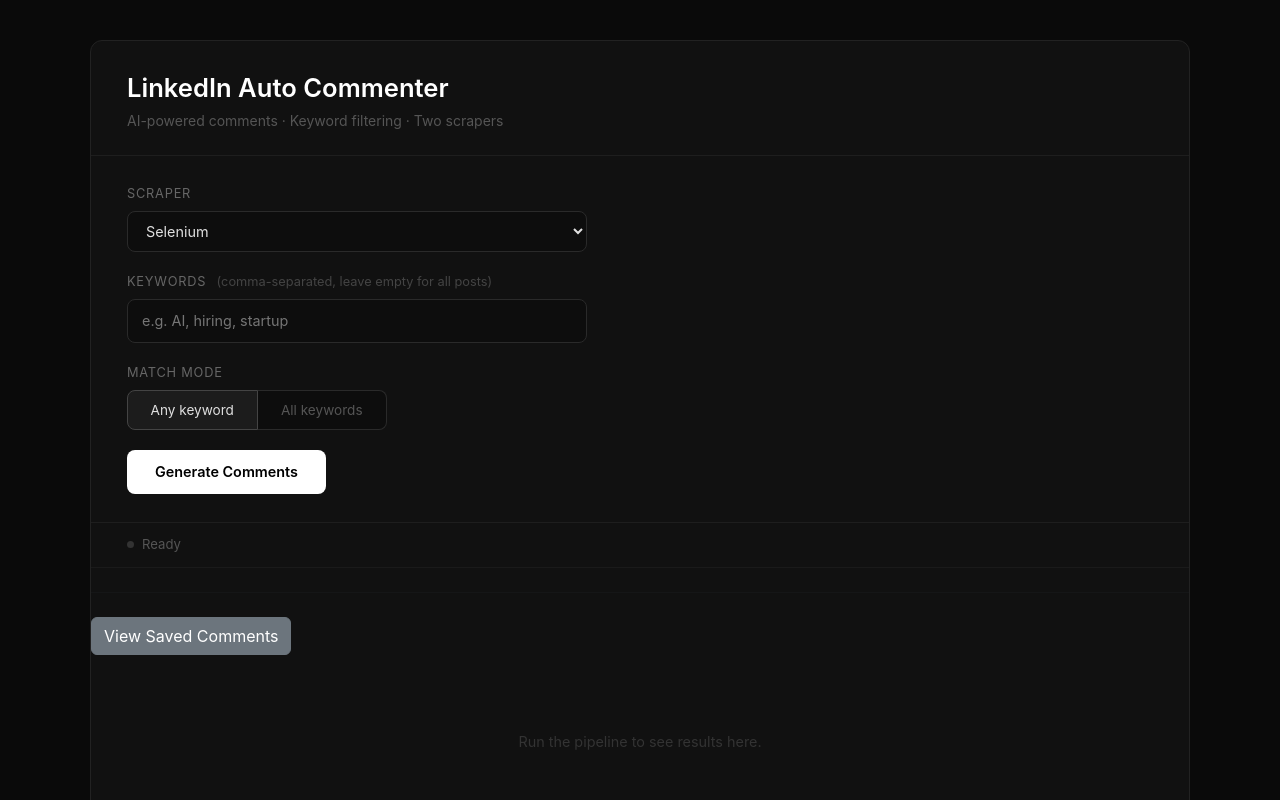
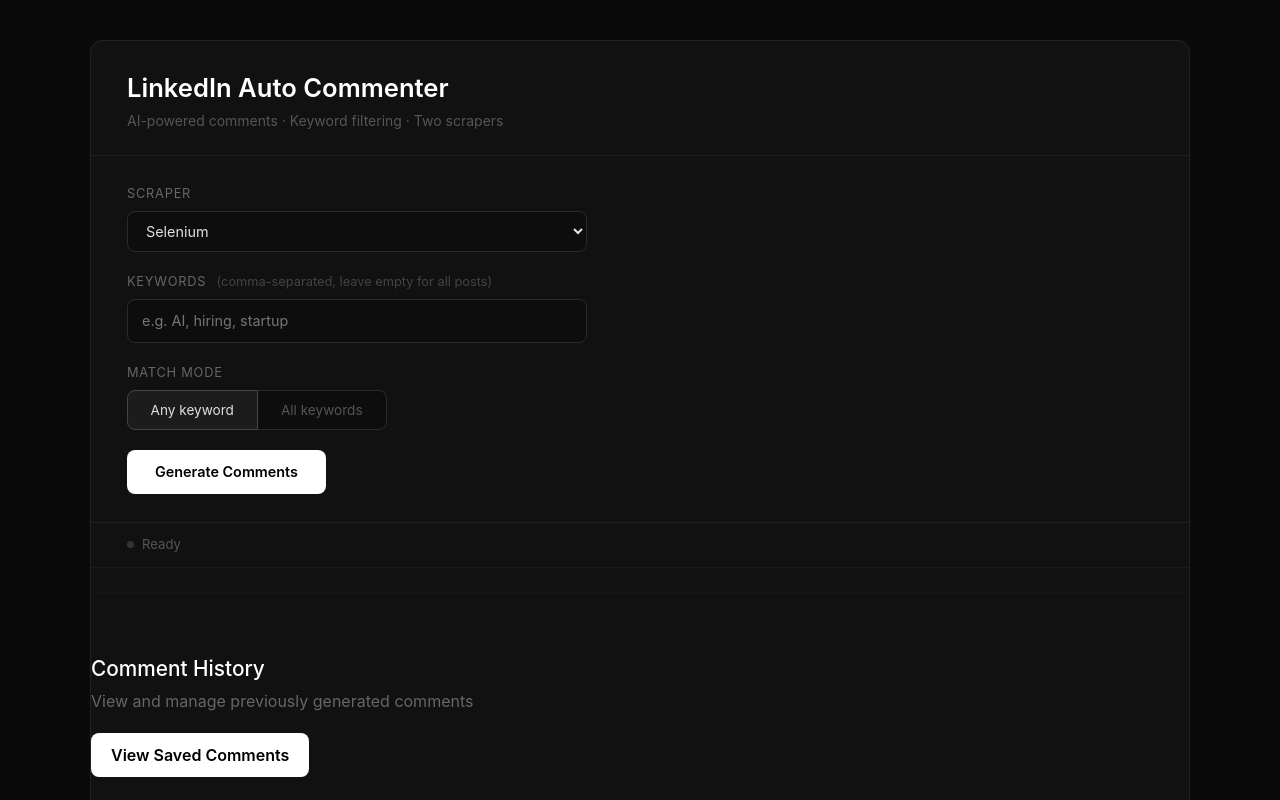
Before and after one commit to paragliderr/Linkedin-auto-comment, a Vue app in the folder frontend/: page / in a window 1280 px wide. Shown: the top 800 px of the page. Built offline with nearby package versions, Linux system fonts and the light colour scheme.

Commit message:
Improved comment history UI

```diff
--- a/frontend/src/components/CommentHistory/CommentHistory.vue
+++ b/frontend/src/components/CommentHistory/CommentHistory.vue
@@ -1,9 +1,14 @@
 <template>
 
-  <div>
+  <div class="history-section">
 
-    <button
-      class="btn btn-secondary mb-3"
+  <div class="history-header">
+    <h2>Comment History</h2>
+    <p>View and manage previously generated comments</p>
+  </div>
+
+  <button
+      class="history-btn"
       @click="loadHistory"
     >
       View Saved Comments
@@ -11,7 +16,7 @@
 
     <table
       v-if="history.length"
-      class="table table-striped"
+      class="history-table"
     >
 
       <thead>
@@ -31,13 +36,38 @@
         >
           <td>{{ item.id }}</td>
 
-          <td>{{ item.post_text }}</td>
+         <td class="post-cell">
+
+           <span v-if="!item.showFull">
+             {{
+                  item.post_text.length > 150
+                 ? item.post_text.slice(0,150)
+                 : item.post_text
+             }}
+          </span>
+
+          <span v-else>
+             {{ item.post_text }}
+          </span>
+
+         <button
+              v-if="item.post_text.length > 150"
+             class="view-btn"
+             @click="item.showFull = !item.showFull"
+             >
+             {{ item.showFull ? "Show Less" : "Show More" }}
+         </button>
+         </td>
 
           <td>
            <CommentEditor :post="item" />
           </td>
 
-          <td>{{ item.status }}</td>
+          <td>
+          <span class="badge" :class="item.status">
+          {{ item.status }}
+           </span>
+          </td>
         </tr>
 
       </tbody>
@@ -68,9 +98,117 @@
     ...item,
     editing: false,
     edited: item.status === "edited",
-    edited_comment: item.generated_comment
+    edited_comment: item.generated_comment,
+    showFull: false
   })
 )
 }
 
 </script>
+
+<style scoped>
+
+.history-section {
+  margin-top: 40px;
+}
+
+.history-header {
+  margin-bottom: 20px;
+}
+
+.history-header h2 {
+  color: white;
+  font-size: 1.3rem;
+}
+
+.history-header p {
+  color: #666;
+  margin-top: 4px;
+}
+
+.history-btn {
+  background: white;
+  color: black;
+  border: none;
+  border-radius: 8px;
+  padding: 10px 20px;
+  font-weight: 600;
+  cursor: pointer;
+  margin-bottom: 20px;
+}
+
+.history-btn:hover {
+  opacity: .85;
+}
+
+table {
+  width: 100%;
+  border-collapse: collapse;
+}
+
+th {
+  text-align: left;
+  padding: 10px 14px;
+  color: #444;
+  border-bottom: 1px solid #1e1e1e;
+}
+
+td {
+  padding: 12px 14px;
+  border-bottom: 1px solid #161616;
+  vertical-align: top;
+}
+
+.post-cell {
+  max-width: 350px;
+  color: #bbb;
+}
+
+.badge {
+  padding: 3px 10px;
+  border-radius: 20px;
+  font-size: 0.75rem;
+}
+
+.badge.generated {
+  background: #0d2018;
+  color: #4caf7d;
+}
+
+.badge.edited {
+  background: #2a2200;
+  color: #f0c040;
+}
+
+.badge.error {
+  background: #200d0d;
+  color: #e05c5c;
+}
+
+.history-table {
+  width: 100%;
+  border-collapse: collapse;
+  background: transparent;
+}
+
+.history-table th {
+  color: #444;
+  border-bottom: 1px solid #1e1e1e;
+}
+
+.history-table td {
+  color: #bbb;
+  border-bottom: 1px solid #161616;
+  padding: 12px 14px;
+}
+
+.view-btn {
+  display: block;
+  margin-top: 8px;
+  background: none;
+  border: none;
+  color: #4caf7d;
+  cursor: pointer;
+  font-size: 0.8rem;
+}
+</style>
```
